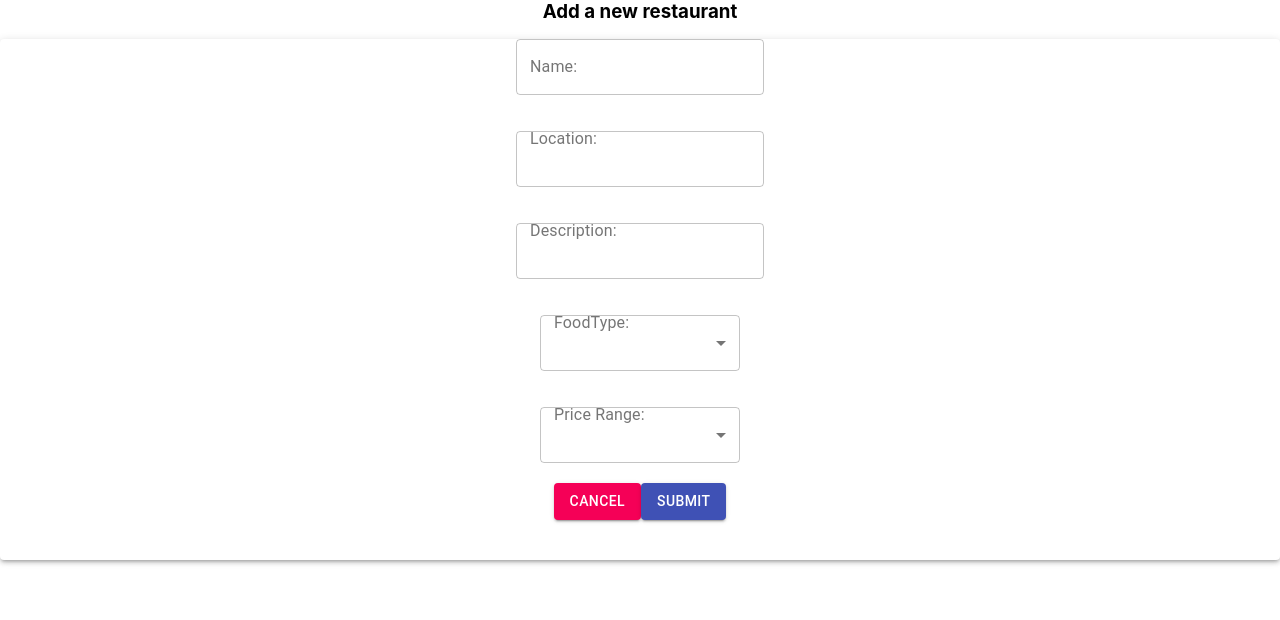
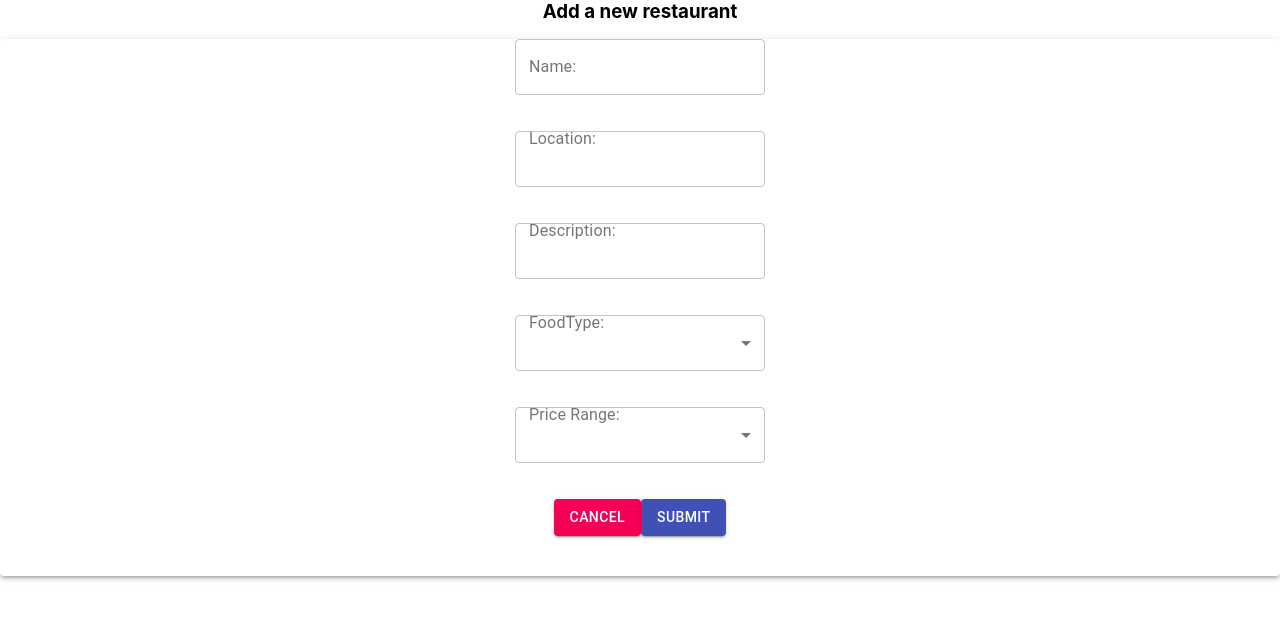
Before and after one commit to cbaermann/RestaurantLogger, a React (Create React App) app in the folder RestaurantLogger/client/: page /new in a window 1280 px wide. Shown: the top 620 px of the page. Built offline with nearby package versions, Linux system fonts and the light colour scheme.

Commit message:
changed styling for inputs on form'

```diff
--- a/RestaurantLogger/client/src/components/RestaurantForm.jsx
+++ b/RestaurantLogger/client/src/components/RestaurantForm.jsx
@@ -11,7 +11,8 @@ import { Button,
 
 const styles = {
     input: {
-        marginBottom: "1rem"
+        marginBottom: "1rem",
+        width: "250px"
     },
     paper: {
         padding: "1rem"
@@ -20,11 +21,11 @@ const styles = {
         marginTop: "1rem"
     },
     foodTypeWidth: {
-        width: "200px",
+        // width: "200px",
     },
     priceRangeWidth: {
         marginTop: "1rem",
-        width: "200px"
+        // width: "200px"
     }
 }
 
@@ -72,7 +73,7 @@ export default props => {
                         name="description" value={description}
                         onChange={(e)=>{setDescription(e.target.value) }}/>
                 </FormControl><br/>
-                <FormControl variant="outlined" style={styles.input} style={styles.foodTypeWidth}>
+                <FormControl variant="outlined" style={styles.input}>
                     <InputLabel>FoodType:</InputLabel><br/>
                     <Select name="foodType" value={foodType}
                         onChange={(e)=>{setFoodType(e.target.value)}}>
@@ -92,7 +93,7 @@ export default props => {
                         name="foodType" value={foodType}
                         onChange={(e)=>{setFoodType(e.target.value) }}/> */}
                 </FormControl><br/>
-                <FormControl variant="outlined" style={styles.input} style={styles.priceRangeWidth}>
+                <FormControl variant="outlined" style={styles.input}>
                     <InputLabel>Price Range:</InputLabel><br/>
 
                     <Select name="priceRange" value={priceRange}
```
